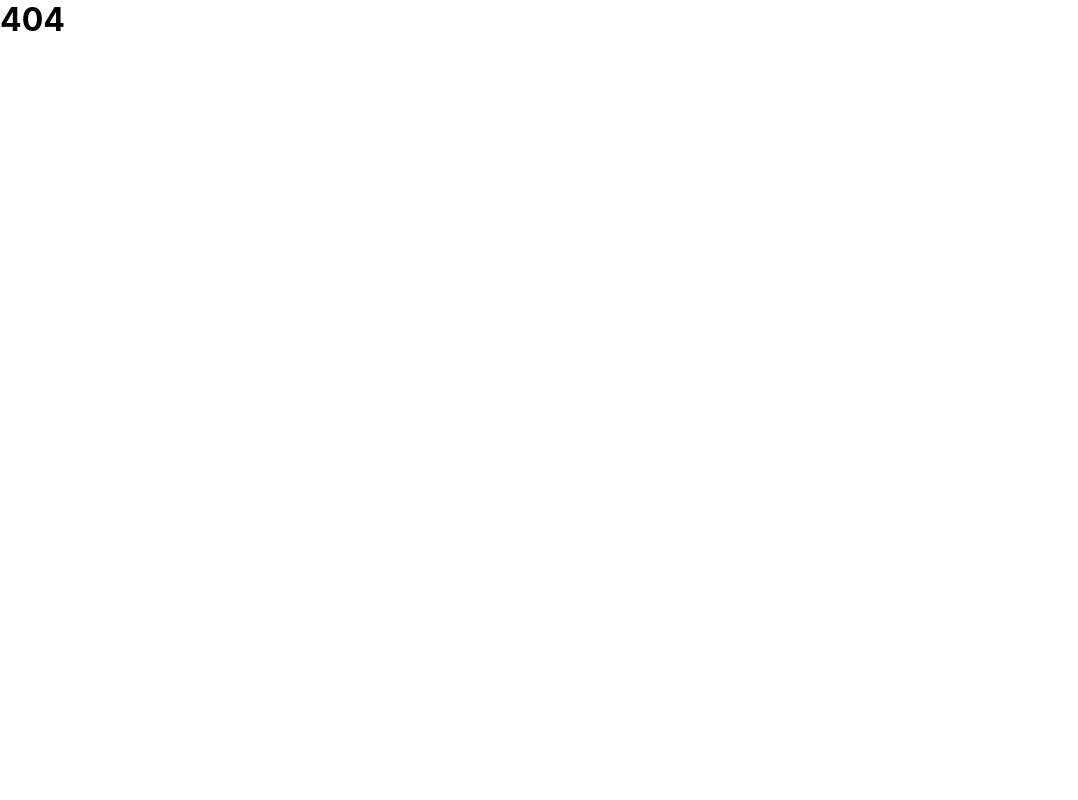
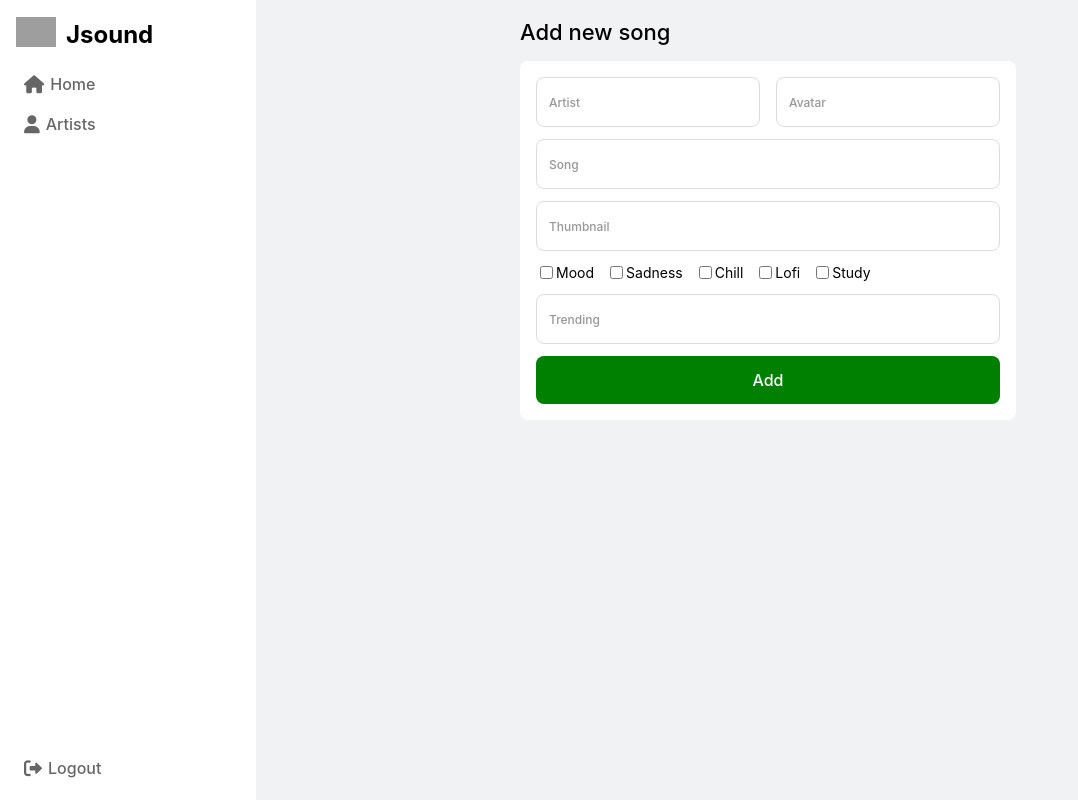
Before and after one commit to dzungmv/jsound-admin-dashboard, a React (Create React App) app: page /add-song in a window 1280 px wide. Shown: the whole page, without its empty margins (0-1078 px from the left). Built offline with nearby package versions, Linux system fonts and the light colour scheme; grey boxes are pictures that could not be loaded.

Commit message:
create song page

```diff
--- a/src/App.tsx
+++ b/src/App.tsx
@@ -1,5 +1,6 @@
 import { BrowserRouter as Router, Routes, Route } from 'react-router-dom';
 import HomePage from './components/pages/Home';
+import AddSong from './components/pages/Home/AddSong';
 import AllSong from './components/pages/Home/AllSong';
 
 function App() {
@@ -9,6 +10,7 @@ function App() {
                 <Routes>
                     <Route path='/' element={<HomePage />}>
                         <Route path='/' element={<AllSong />} />
+                        <Route path='/add-song' element={<AddSong />} />
                         <Route path='/artists' element={<h1>Artust</h1>} />
                     </Route>
                     <Route path='*' element={<h1>404</h1>} />
--- /dev/null
+++ b/src/components/pages/Home/AddSong/index.tsx
@@ -0,0 +1,85 @@
+import React from 'react';
+
+import styles from '../Home.module.scss';
+
+const songTypes = [
+    {
+        id: 1,
+        name: 'mood',
+    },
+    {
+        id: 2,
+        name: 'sadness',
+    },
+    {
+        id: 3,
+        name: 'chill',
+    },
+    {
+        id: 4,
+        name: 'lofi',
+    },
+    {
+        id: 5,
+        name: 'study',
+    },
+];
+
+const AddSong = () => {
+    return (
+        <section className={styles.wrapperAddSong}>
+            <header className='add-song--header'>
+                <h3 className='title'>Add new song</h3>
+            </header>
+
+            <div className={`${styles.wrapperEditModal} add-song--content`}>
+                <div className='modal-content'>
+                    <form className='modal-form'>
+                        <div className='wrapper-group'>
+                            <div className='form-group'>
+                                <input type='text' required />
+                                <label className='label'>Artist</label>
+                            </div>
+                            <div className='form-group'>
+                                <input type='text' required />
+                                <label className='label'>Avatar</label>
+                            </div>
+                        </div>
+
+                        <div className='form-group'>
+                            <input type='text' required />
+                            <label className='label'>Song</label>
+                        </div>
+                        <div className='form-group'>
+                            <input type='text' required />
+                            <label className='label'>Thumbnail</label>
+                        </div>
+
+                        <div className='form-checkbox'>
+                            {songTypes.map((item) => {
+                                return (
+                                    <div className='form-checkbox--item'>
+                                        <input
+                                            type='checkbox'
+                                            value={item.name}
+                                        />
+                                        <span>{item.name}</span>
+                                    </div>
+                                );
+                            })}
+                        </div>
+
+                        <div className='form-group'>
+                            <input type='text' required />
+                            <label className='label'>Trending</label>
+                        </div>
+
+                        <button>Add</button>
+                    </form>
+                </div>
+            </div>
+        </section>
+    );
+};
+
+export default AddSong;
--- a/src/components/pages/Home/AllSong/index.tsx
+++ b/src/components/pages/Home/AllSong/index.tsx
@@ -60,6 +60,13 @@ const AllSong = () => {
             <section className={styles.wrapperAllSong}>
                 <header className='song-header'>
                     <h2 className='song-header--title'>All Song</h2>
+                    <div className='song-header--right'>
+                        <div
+                            className='add-song'
+                            onClick={() => navigate('/add-song')}>
+                            <i className='fa-solid fa-plus'></i>
+                            <span>Add new song</span>
+                        </div>
                         <figure className='avatar'>
                             <img
                                 src='https://jungjung261.blob.core.windows.net/nextjs-project/user/avatar.jpg'
@@ -67,6 +74,7 @@ const AllSong = () => {
                                 loading='lazy'
                             />
                         </figure>
+                    </div>
                 </header>
 
                 <section className='song-content'>
@@ -82,9 +90,9 @@ const AllSong = () => {
                         <table id='table-song'>
                             <thead>
                                 <tr className='table-header'>
+                                    <th>Song</th>
                                     <th>Artist</th>
-                                    <th>Avatar</th>
-                                    <th>Song</th>
+                                    <th>Artist avatar</th>
                                     <th>Thumbnail</th>
                                     <th>Song url</th>
                                     <th></th>
@@ -96,9 +104,9 @@ const AllSong = () => {
                                         <tr
                                             key={item._id}
                                             className='table-item'>
+                                            <td>{item.name}</td>
                                             <td>{item.artist}</td>
                                             <td>{item.artist_avatar}</td>
-                                            <td>{item.name}</td>
                                             <td>{item.song_thumbnail}</td>
                                             <td>{item.song_url}</td>
                                             <td className='action'>
@@ -141,7 +149,23 @@ const AllSong = () => {
                     size='auto'>
                     <section className={styles.wrapperEditModal}>
                         <div className='modal-content'>
-                            {songDataModal?.name}
+                            <form className='modal-form'>
+                                <div className='wrapper-group'>
+                                    <div className='form-group'>
+                                        <input type='text' required />
+                                        <label className='label'>Artist</label>
+                                    </div>
+                                    <div className='form-group'>
+                                        <input type='text' required />
+                                        <label className='label'>Avatar</label>
+                                    </div>
+                                </div>
+
+                                <div className='form-group'>
+                                    <input type='text' required />
+                                    <label className='label'>Song</label>
+                                </div>
+                            </form>
                         </div>
                     </section>
                 </Modal>
--- a/src/components/pages/Home/Home.module.scss
+++ b/src/components/pages/Home/Home.module.scss
@@ -86,6 +86,35 @@
         &--title {
             font-size: 22px;
             font-weight: 500;
+        }
+
+        &--right {
+            display: flex;
+            align-items: center;
+            gap: 0 8px;
+
+            .add-song {
+                padding: 10px;
+                display: flex;
+                align-items: center;
+                justify-content: center;
+                gap: 6px;
+                border-radius: 8px;
+                border: 1px solid #008000;
+                color: #008000;
+                transition: all 0.3s ease-in-out;
+
+                span {
+                    font-size: 14px;
+                    font-weight: 500;
+                }
+
+                &:hover {
+                    cursor: pointer;
+                    background-color: #008000;
+                    color: #fff;
+                }
+            }
         }
 
         .avatar {
@@ -177,11 +206,11 @@
                     }
 
                     &-edit {
-                        color: #008000;
-                        border: 1px solid #008000;
+                        color: #1e88e5;
+                        border: 1px solid #1e88e5;
 
                         &:hover {
-                            background-color: #008000;
+                            background-color: #1e88e5;
                             color: #fff;
                         }
                     }
@@ -210,6 +239,26 @@
                 }
             }
         }
+    }
+}
+
+.wrapperAddSong {
+    width: 50%;
+    margin: 0 auto;
+    margin-top: 3px;
+
+    :global .add-song--header {
+        .title {
+            font-size: 22px;
+            font-weight: 500;
+        }
+    }
+
+    :global .add-song--content {
+        margin-top: 16px;
+        width: 100%;
+        background-color: #fff;
+        border-radius: 8px;
     }
 }
 
@@ -259,3 +308,103 @@
         }
     }
 }
+
+.wrapperEditModal {
+    width: 800px;
+    padding: 16px;
+
+    :global .modal-content {
+        .modal-form {
+            display: flex;
+            flex-direction: column;
+            gap: 12px;
+        }
+
+        .wrapper-group {
+            display: flex;
+            align-items: center;
+            gap: 16px;
+
+            .form-group {
+                width: 50%;
+            }
+        }
+
+        button {
+            width: 100%;
+            padding: 14px 12px;
+            font-size: 16px;
+            font-weight: 500;
+            border-radius: 8px;
+            background-color: #008000;
+            color: #fff;
+
+            &:hover {
+                cursor: pointer;
+                background-color: #fff;
+                color: #008000;
+                border: 1px solid #008000;
+            }
+        }
+
+        .form-group {
+            width: 100%;
+            border: 1px solid #ddd;
+            border-radius: 8px;
+            position: relative;
+
+            input {
+                width: 100%;
+                padding: 16px 12px;
+                background: transparent;
+
+                &:focus,
+                &:valid {
+                    & ~ label {
+                        top: 0;
+                        left: 8px;
+                        padding: 0 4px;
+                        background-color: #fff;
+                        font-size: 12px;
+                        font-weight: 500;
+                        color: #989797;
+                        transform: translateY(-50%);
+                    }
+                }
+            }
+
+            label {
+                position: absolute;
+                left: 8px;
+                padding: 0 4px;
+                background-color: #fff;
+                font-size: 12px;
+                font-weight: 500;
+                color: #989797;
+                transform: translateY(-50%);
+                top: 50%;
+                transition: all 0.2s ease-in-out;
+            }
+        }
+
+        .form-checkbox {
+            display: flex;
+            align-items: center;
+            gap: 12px;
+
+            &--item {
+                display: flex;
+                align-items: center;
+
+                span {
+                    margin-top: -1px;
+                    font-size: 14px;
+
+                    &::first-letter {
+                        text-transform: capitalize;
+                    }
+                }
+            }
+        }
+    }
+}
--- a/src/components/pages/Home/index.tsx
+++ b/src/components/pages/Home/index.tsx
@@ -6,8 +6,8 @@ import styles from './Home.module.scss';
 const ITEM_MENU = [
     {
         id: 1,
-        name: 'All songs',
-        icon: 'fa-solid fa-music',
+        name: 'Home',
+        icon: 'fa-solid fa-home',
         url: '/',
     },
     {
```
Lines whose indentation alone changed are shown as unchanged.
